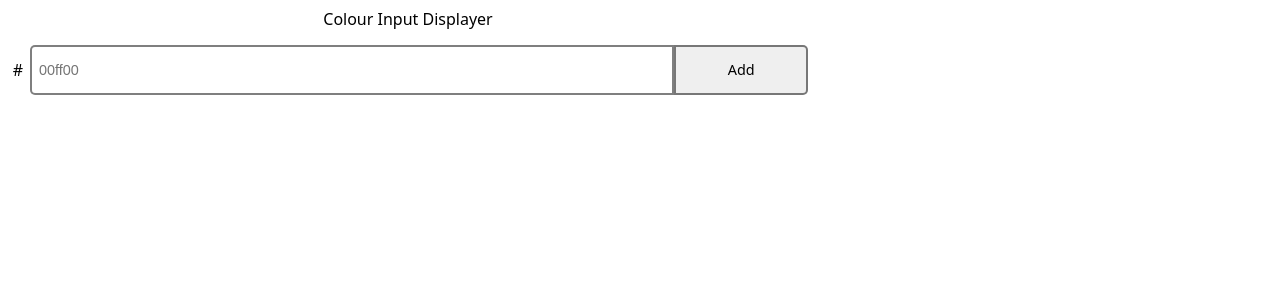
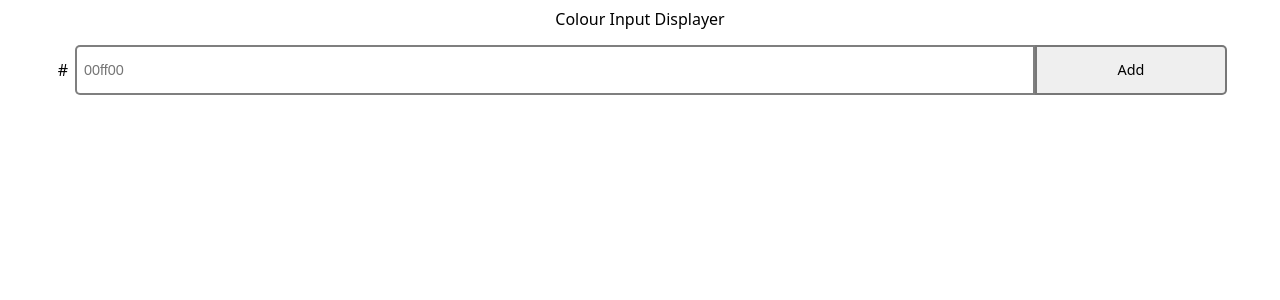
Before and after one commit to KP1709/ColourInputDisplayer, a React (Vite) app: page / in a window 1280 px wide. Shown: the top 300 px of the page. Built offline with nearby package versions, Linux system fonts and the light colour scheme.

Commit message:
Centred main element (.form)

```diff
--- a/index.html
+++ b/index.html
@@ -3,6 +3,7 @@
   <head>
     <meta charset="UTF-8" />
     <link rel="icon" type="image/svg+xml" href="./src/assets/favicon.ico" />
+    <link rel="stylesheet" href="./src/styles/style.css">
     <meta name="viewport" content="width=device-width, initial-scale=1.0" />
     <title>Colour Input Displayer</title>
   </head>
--- a/src/styles/ColourInputer.css
+++ b/src/styles/ColourInputer.css
@@ -6,7 +6,6 @@
 
 body {
     font-family:system-ui, -apple-system, BlinkMacSystemFont, 'Segoe UI', Roboto, Oxygen, Ubuntu, Cantarell, 'Open Sans', 'Helvetica Neue', sans-serif;
-    max-width: 800px;
 }
 
 .form {
--- /dev/null
+++ b/src/styles/style.css
@@ -0,0 +1,9 @@
+*, *::before, *::after{
+    box-sizing: border-box;
+}
+
+body{
+    display: flex;
+    align-items: center;
+    justify-content: center;
+}
```
